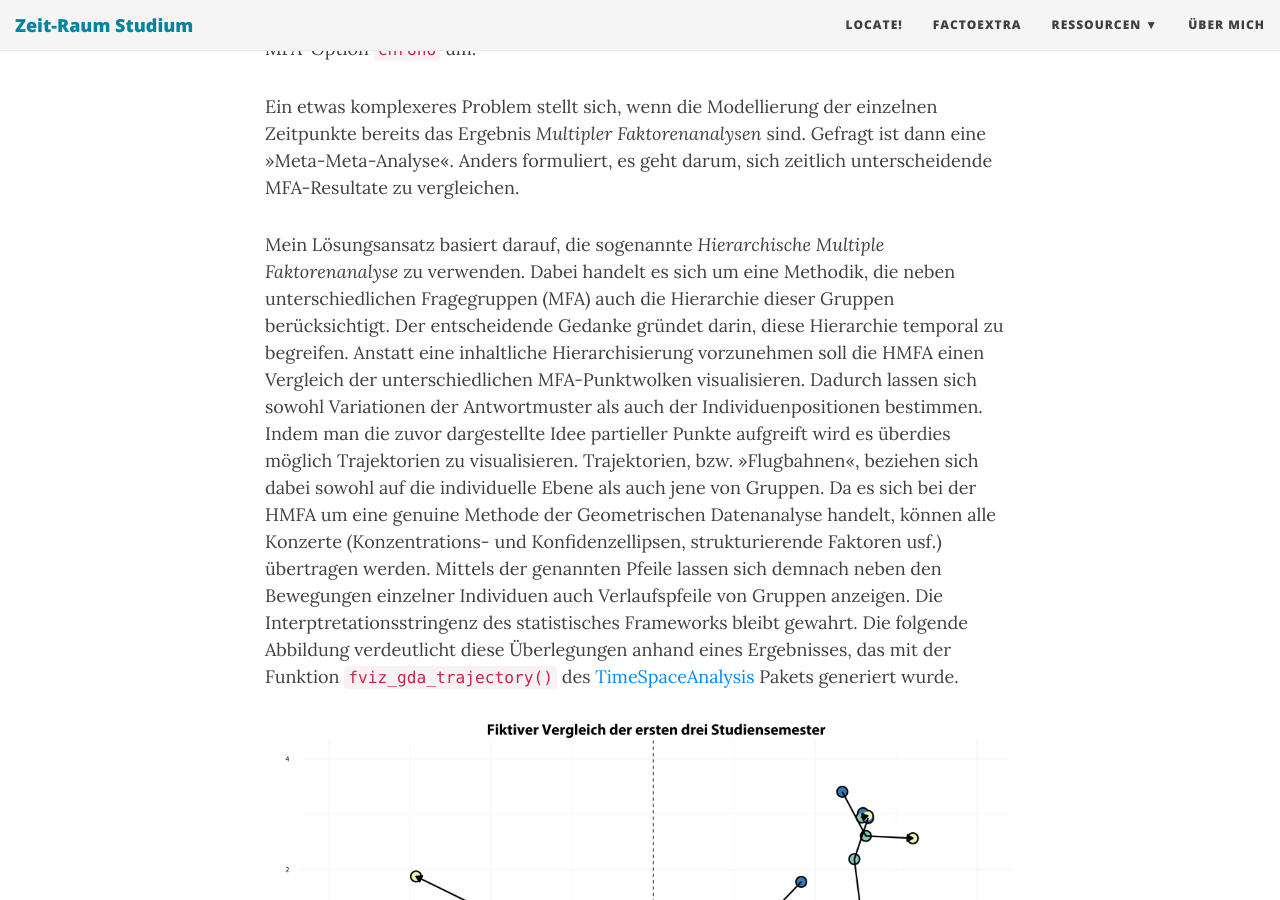
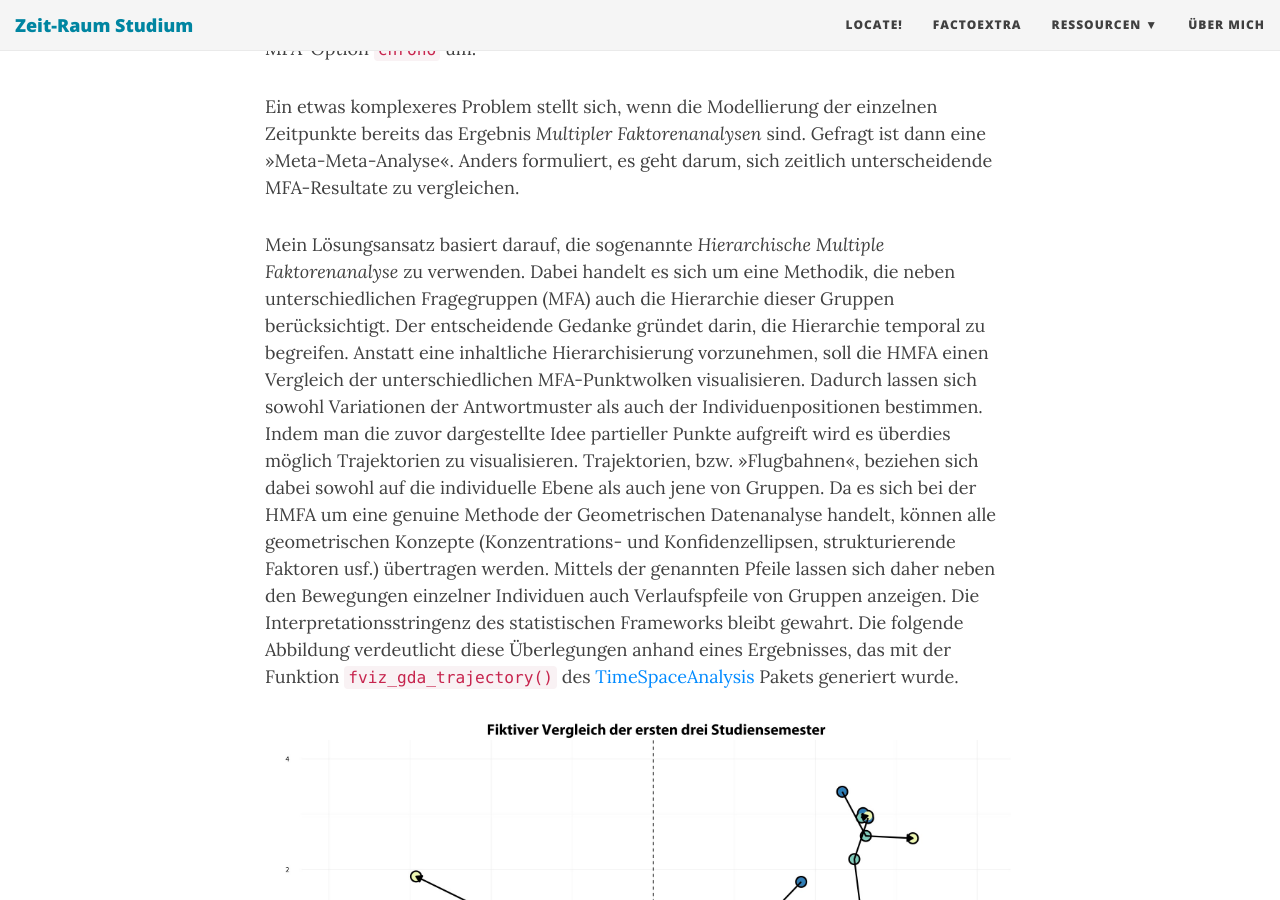
Before and after one commit to inventionate/inventionate-github-pages-backup, a Jekyll site: the page built from _posts/2016-05-11-temporale-daten-gda.md, in a window 1280 px wide and 900 px high, scrolled down 942 px. Built offline with Jekyll 4.4.1, drawn with Linux system fonts in a browser that asks for light colours; nearby versions of some CDN libraries; comment, search, counter and statistics services are not loaded.

Commit message:
Trajectory post fix.

```diff
--- a/_posts/2016-05-11-temporale-daten-gda.md
+++ b/_posts/2016-05-11-temporale-daten-gda.md
@@ -11,7 +11,7 @@ Sollen beispielsweise identische Konstrukte (Punktwolken), die auf Daten basiere
 
 Ein etwas komplexeres Problem stellt sich, wenn die Modellierung der einzelnen Zeitpunkte bereits das Ergebnis _Multipler Faktorenanalysen_ sind. Gefragt ist dann eine "Meta-Meta-Analyse". Anders formuliert, es geht darum, sich zeitlich unterscheidende MFA-Resultate zu vergleichen.
 
-Mein Lösungsansatz basiert darauf, die sogenannte _Hierarchische Multiple Faktorenanalyse_ zu verwenden. Dabei handelt es sich um eine Methodik, die neben unterschiedlichen Fragegruppen (MFA) auch die Hierarchie dieser Gruppen berücksichtigt. Der entscheidende Gedanke gründet darin, diese Hierarchie temporal zu begreifen. Anstatt eine inhaltliche Hierarchisierung vorzunehmen soll die HMFA einen Vergleich der unterschiedlichen MFA-Punktwolken visualisieren. Dadurch lassen sich sowohl Variationen der Antwortmuster als auch der Individuenpositionen bestimmen. Indem man die zuvor dargestellte Idee partieller Punkte aufgreift wird es überdies möglich Trajektorien zu visualisieren. Trajektorien, bzw. "Flugbahnen", beziehen sich dabei sowohl auf die individuelle Ebene als auch jene von Gruppen. Da es sich bei der HMFA um eine genuine Methode der Geometrischen Datenanalyse handelt, können alle Konzerte (Konzentrations- und Konfidenzellipsen, strukturierende Faktoren usf.) übertragen werden. Mittels der genannten Pfeile lassen sich demnach neben den Bewegungen einzelner Individuen auch Verlaufspfeile von Gruppen anzeigen. Die Interptretationsstringenz des statistisches Frameworks bleibt gewahrt. Die folgende Abbildung verdeutlicht diese Überlegungen anhand eines Ergebnisses, das mit der Funktion `fviz_gda_trajectory()` des [TimeSpaceAnalysis][2] Pakets generiert wurde.
+Mein Lösungsansatz basiert darauf, die sogenannte _Hierarchische Multiple Faktorenanalyse_ zu verwenden. Dabei handelt es sich um eine Methodik, die neben unterschiedlichen Fragegruppen (MFA) auch die Hierarchie dieser Gruppen berücksichtigt. Der entscheidende Gedanke gründet darin, die Hierarchie temporal zu begreifen. Anstatt eine inhaltliche Hierarchisierung vorzunehmen, soll die HMFA einen Vergleich der unterschiedlichen MFA-Punktwolken visualisieren. Dadurch lassen sich sowohl Variationen der Antwortmuster als auch der Individuenpositionen bestimmen. Indem man die zuvor dargestellte Idee partieller Punkte aufgreift wird es überdies möglich Trajektorien zu visualisieren. Trajektorien, bzw. "Flugbahnen", beziehen sich dabei sowohl auf die individuelle Ebene als auch jene von Gruppen. Da es sich bei der HMFA um eine genuine Methode der Geometrischen Datenanalyse handelt, können alle geometrischen Konzepte (Konzentrations- und Konfidenzellipsen, strukturierende Faktoren usf.) übertragen werden. Mittels der genannten Pfeile lassen sich daher neben den Bewegungen einzelner Individuen auch Verlaufspfeile von Gruppen anzeigen. Die Interpretationsstringenz des statistischen Frameworks bleibt gewahrt. Die folgende Abbildung verdeutlicht diese Überlegungen anhand eines Ergebnisses, das mit der Funktion `fviz_gda_trajectory()` des [TimeSpaceAnalysis][2] Pakets generiert wurde.
 
 ![][image-1]
 
```
